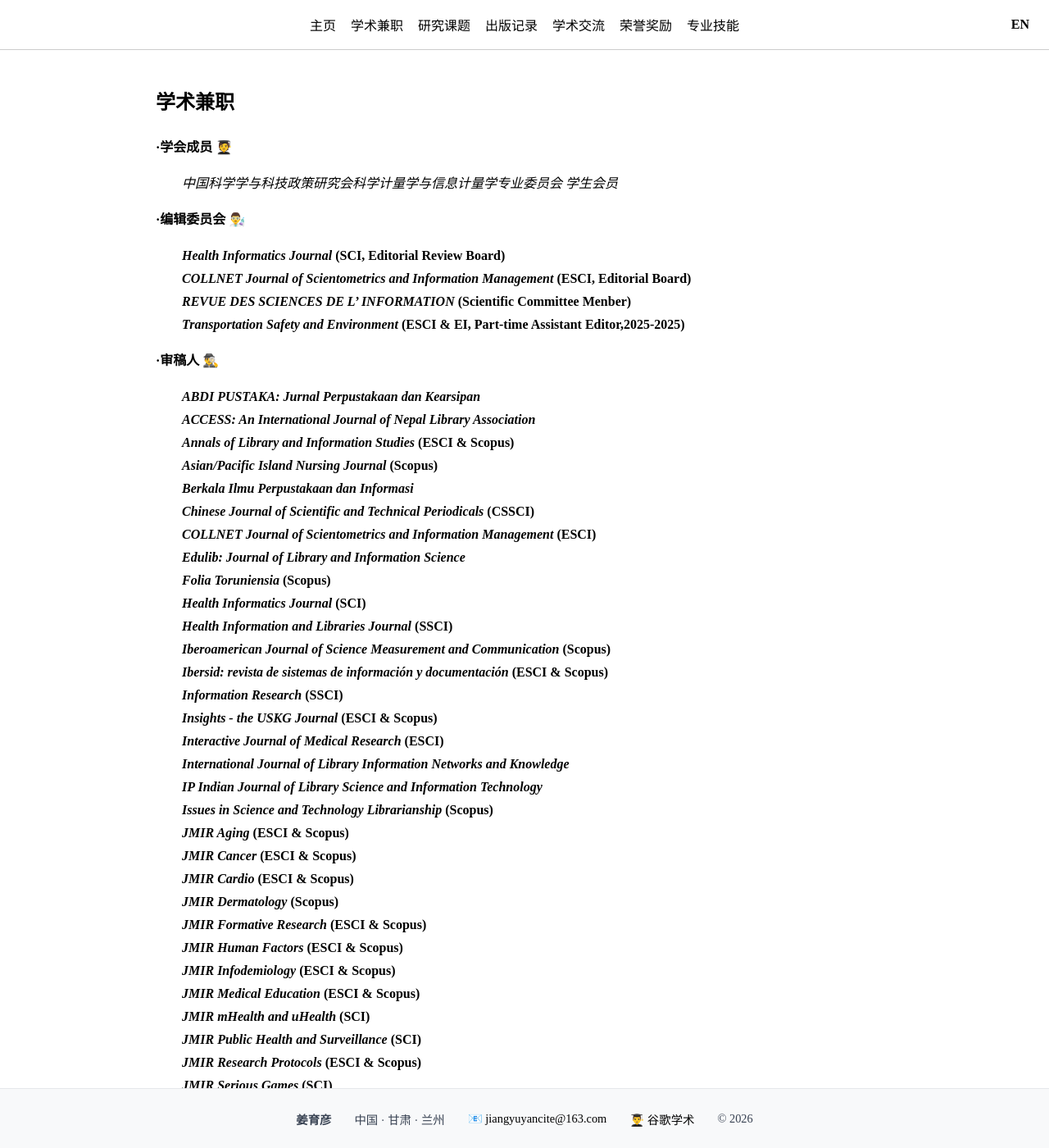
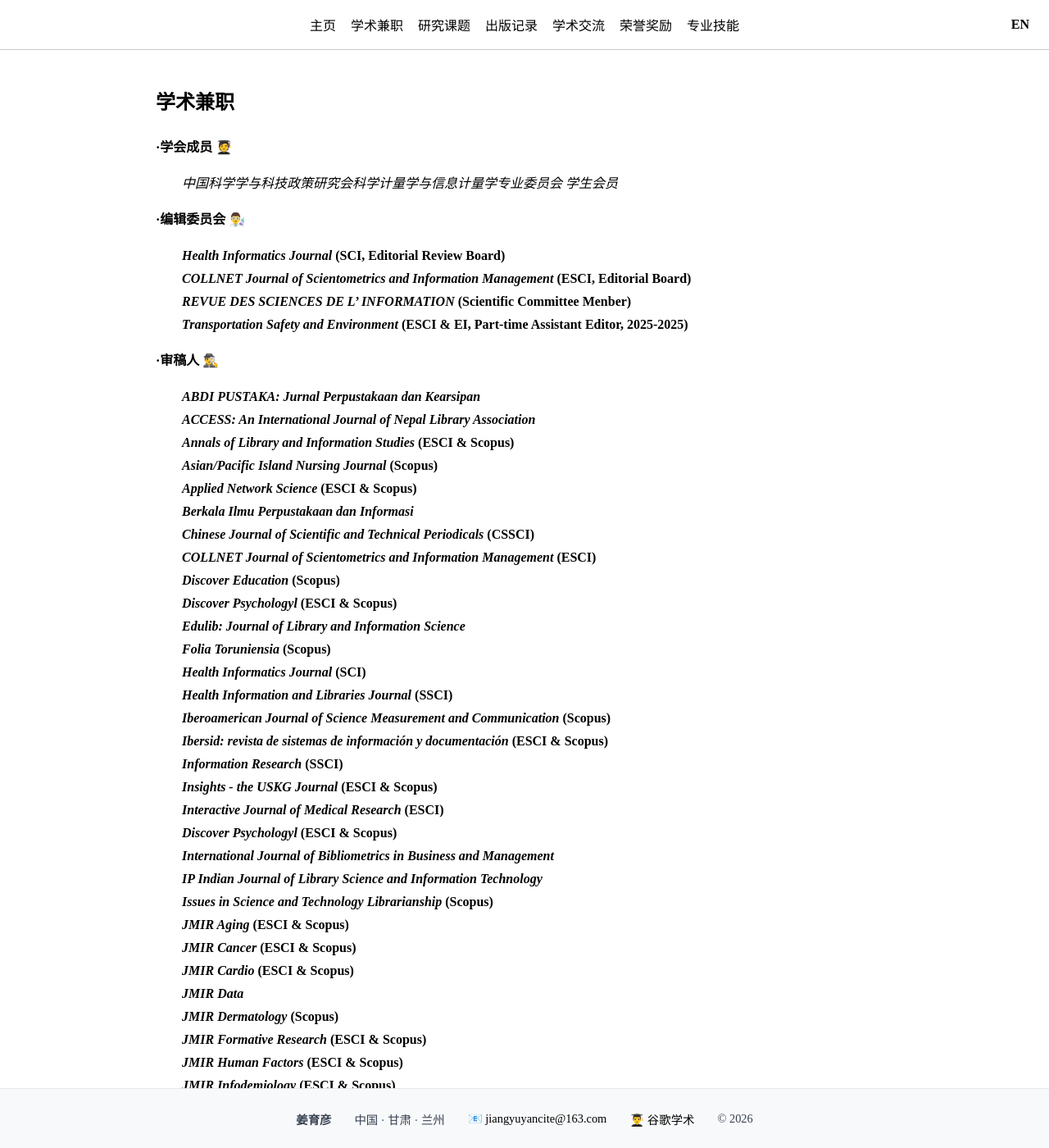
Before and after one commit to jiang-yuyan/Yuyan-Jiang-CV, a Jekyll site: the page built from role/roles-zh.md, in a window 1280 px wide and 1400 px high. Shown: the whole window at 82% size. Built offline with Jekyll 4.4.1, drawn with Linux system fonts in a browser that asks for light colours; some of the changed text lies outside the part shown.

Commit message:
Update roles-zh.md

```diff
--- a/role/roles-zh.md
+++ b/role/roles-zh.md
@@ -13,7 +13,7 @@ __·编辑委员会__ 👨‍🔬
 &#8195;&#8195;_**Health Informatics Journal**_ **(SCI, Editorial Review Board)**
 &#8195;&#8195;_**COLLNET Journal of Scientometrics and Information Management**_ **(ESCI, Editorial Board)**
 &#8195;&#8195;_**REVUE DES SCIENCES DE L' INFORMATION**_ **(Scientific Committee Menber)**
-&#8195;&#8195;_**Transportation Safety and Environment**_ **(ESCI & EI, Part-time Assistant Editor,2025-2025)**
+&#8195;&#8195;_**Transportation Safety and Environment**_ **(ESCI & EI, Part-time Assistant Editor, 2025-2025)**
 
 __·审稿人__ 🕵️‍♂️
 
@@ -21,9 +21,12 @@ __·审稿人__ 🕵️‍♂️
 &#8195;&#8195;_**ACCESS: An International Journal of Nepal Library Association**_
 &#8195;&#8195;_**Annals of Library and Information Studies**_ **(ESCI & Scopus)**
 &#8195;&#8195;_**Asian/Pacific Island Nursing Journal**_ **(Scopus)**
+&#8195;&#8195;_**Applied Network Science**_ **(ESCI & Scopus)**
 &#8195;&#8195;_**Berkala Ilmu Perpustakaan dan Informasi**_
 &#8195;&#8195;_**Chinese Journal of Scientific and Technical Periodicals**_ **(CSSCI)**
 &#8195;&#8195;_**COLLNET Journal of Scientometrics and Information Management**_ **(ESCI)**
+&#8195;&#8195;_**Discover Education**_ **(Scopus)**
+&#8195;&#8195;_**Discover Psychologyl**_ **(ESCI & Scopus)**
 &#8195;&#8195;_**Edulib: Journal of Library and Information Science**_
 &#8195;&#8195;_**Folia Toruniensia**_ **(Scopus)**
 &#8195;&#8195;_**Health Informatics Journal**_ **(SCI)**
@@ -33,12 +36,14 @@ __·审稿人__ 🕵️‍♂️
 &#8195;&#8195;_**Information Research**_ **(SSCI)**
 &#8195;&#8195;_**Insights - the USKG Journal**_ **(ESCI & Scopus)**
 &#8195;&#8195;_**Interactive Journal of Medical Research**_ **(ESCI)**
-&#8195;&#8195;_**International Journal of Library Information Networks and Knowledge**_
+&#8195;&#8195;_**Discover Psychologyl**_ **(ESCI & Scopus)**
+&#8195;&#8195;_**International Journal of Bibliometrics in Business and Management**_
 &#8195;&#8195;_**IP Indian Journal of Library Science and Information Technology**_
 &#8195;&#8195;_**Issues in Science and Technology Librarianship**_ **(Scopus)**
 &#8195;&#8195;_**JMIR Aging**_ **(ESCI & Scopus)**
 &#8195;&#8195;_**JMIR Cancer**_ **(ESCI & Scopus)**
 &#8195;&#8195;_**JMIR Cardio**_ **(ESCI & Scopus)**
+&#8195;&#8195;_**JMIR Data**_
 &#8195;&#8195;_**JMIR Dermatology**_ **(Scopus)**
 &#8195;&#8195;_**JMIR Formative Research**_ **(ESCI & Scopus)**
 &#8195;&#8195;_**JMIR Human Factors**_ **(ESCI & Scopus)**
@@ -55,7 +61,8 @@ __·审稿人__ 🕵️‍♂️
 &#8195;&#8195;_**Journal of Knowledge and Communication Management**_
 &#8195;&#8195;_**Learned Publishing**_ **(SSCI)**
 &#8195;&#8195;_**New Review of Information Networking**_ **(Scopus)**
-&#8195;&#8195;_**Nordic Journal of Library and Information Studies**_
+&#8195;&#8195;_**Nordic Journal of Library and Information Studies**_ **(SSCI)**
+&#8195;&#8195;_**Malaysian Journal of Library and Information Science**_
 &#8195;&#8195;_**Online Journal of Public Health Informatics**_ **(ESCI & Scopus)**
 &#8195;&#8195;_**Pustabiblia: Journal of Library and Information Science**_
 &#8195;&#8195;_**Pustaka Karya: Jurnal Ilmiah Ilmu Perpustakaan dan Informasi**_
```
Also changed, not shown: other parts of role/roles-zh.md (+2 -1 lines).
